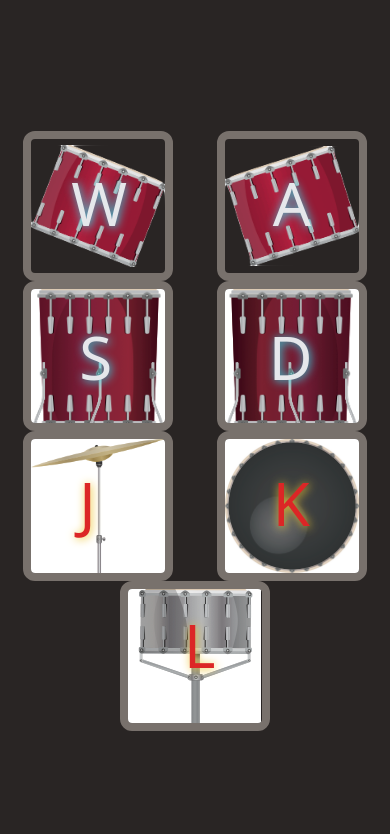
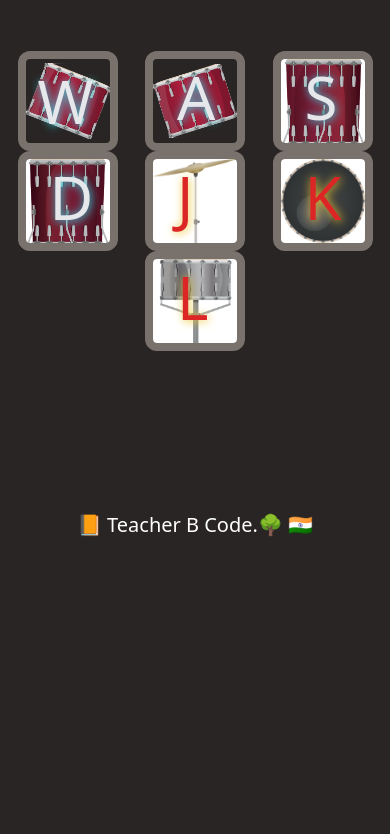
Before and after one commit to TeacherBCode/Drum-Pad, a plain HTML site: page index.html in a window 390 px wide. Shown: the part 293-1127 px from the top of the page. After the commit the page ends 872 px from the top, so only its background shows below. Drawn offline with Linux system fonts and the light colour scheme.

Commit message:
Resized to the Devices

```diff
--- a/index.html
+++ b/index.html
@@ -17,68 +17,68 @@
 
 
     <main class="">
-        <div class="text-7xl font-bold tracking-tight mt-20 pt-10 text-center my-10">
+        <div class="text-7xl font-bold mt-10 pt-10 text-center my-10">
             <h1>Drum 🥁 Pad</h1>
         </div>
 
-        <div class="justify-evenly flex flex-wrap my-20 py-20">
-            <div class="w-[150px] h-[150px] mx-[20px] flex justify-center items-center">
-                <button class=" relative w-[150px] h-[150px] overflow-hidden border-8 rounded-xl
-                        border-stone-500  hover:border-stone-300 hover:w-[140px] hover:h-[140px]">
+        <div class="justify-evenly flex flex-wrap my-20 py-10">
+            <div class=" w-[100px] h-[100px] mx-[10px] md:w-[150px] md:h-[150px] md:mx-[20px] flex justify-center items-center">
+                <button class=" relative w-[100px] h-[100px] md:w-[150px] md:h-[150px] overflow-hidden border-8 rounded-xl
+                        border-stone-500  hover:border-stone-300 hover:w-[90px] hover:h-[90px] md:hover:w-[140px] md:hover:h-[140px]">
                     <img  src="images/tom1.png" alt="tom1_drum_img">
-                    <p class=" text-6xl absolute bottom-10 left-10 text-gray-200 text-shade">W</p>
+                    <p class=" text-6xl absolute bottom-3 left-3 md:bottom-10 md:left-10 text-gray-200 text-shade">W</p>
                 </button>
             </div>
-            <div class="w-[150px] h-[150px] mx-[20px] flex justify-center items-center">
-                <button class=" relative w-[150px] h-[150px] overflow-hidden border-8 rounded-xl
-                        border-stone-500  hover:border-stone-300 hover:w-[140px] hover:h-[140px]">
+            <div class="w-[100px] h-[100px] mx-[10px] md:w-[150px] md:h-[150px] md:mx-[20px] flex justify-center items-center">
+                <button class=" relative w-[100px] h-[100px] md:w-[150px] md:h-[150px] overflow-hidden border-8 rounded-xl
+                        border-stone-500  hover:border-stone-300 hover:w-[90px] hover:h-[90px] md:hover:w-[140px] md:hover:h-[140px]">
                     <img  src="images/tom2.png" alt="tom2_drum_img">
-                    <p class=" text-6xl absolute bottom-10 left-12 text-gray-200 text-shade">A</p>
+                    <p class=" text-6xl absolute bottom-4 left-6 md:bottom-10 md:left-12 text-gray-200 text-shade">A</p>
                 </button>
             </div>
-            <div class="w-[150px] h-[150px] mx-[20px] flex justify-center items-center">
-                <button class=" relative w-[150px] h-[150px] overflow-hidden border-8 rounded-xl
-                        border-stone-500  hover:border-stone-300 hover:w-[140px] hover:h-[140px]">
+            <div class="w-[100px] h-[100px] mx-[10px] md:w-[150px] md:h-[150px] md:mx-[20px] flex justify-center items-center">
+                <button class=" relative w-[100px] h-[100px] md:w-[150px] md:h-[150px] overflow-hidden border-8 rounded-xl
+                        border-stone-500  hover:border-stone-300 hover:w-[90px] hover:h-[90px] md:hover:w-[140px] md:hover:h-[140px]">
                     <img  src="images/tom3.png" alt="tom3_drum_img">
-                    <p class=" text-6xl absolute bottom-9 left-12 text-gray-200 text-shade">S</p>
+                    <p class=" text-6xl absolute bottom-4 left-6 md:bottom-10 md:left-11 text-gray-200 text-shade">S</p>
                 </button>
             </div>
-            <div class="w-[150px] h-[150px] mx-[20px] flex justify-center items-center">
-                <button class=" relative w-[150px] h-[150px] overflow-hidden border-8 rounded-xl
-                        border-stone-500  hover:border-stone-300 hover:w-[140px] hover:h-[140px]">
+            <div class="w-[100px] h-[100px] mx-[10px] md:w-[150px] md:h-[150px] md:mx-[20px] flex justify-center items-center">
+                <button class=" relative w-[100px] h-[100px] md:w-[150px] md:h-[150px] overflow-hidden border-8 rounded-xl
+                        border-stone-500  hover:border-stone-300 hover:w-[90px] hover:h-[90px] md:hover:w-[140px] md:hover:h-[140px]">
                     <img  src="images/tom4.png" alt="tom4_drum_img">
-                    <p class=" text-6xl absolute bottom-9 left-11 text-gray-200 text-shade">D</p>
+                    <p class=" text-6xl absolute bottom-4 left-6 md:bottom-10 md:left-11 text-gray-200 text-shade">D</p>
                 </button>
             </div>
 
-            <div class="w-[150px] h-[150px] mx-[20px] flex justify-center items-center">
-                <button class=" relative w-[150px] h-[150px] overflow-hidden border-8 rounded-xl
-                        border-stone-500  hover:border-stone-300 hover:w-[140px] hover:h-[140px]">
+            <div class="w-[100px] h-[100px] mx-[10px] md:w-[150px] md:h-[150px] md:mx-[20px] flex justify-center items-center">
+                <button class=" relative w-[100px] h-[100px] md:w-[150px] md:h-[150px] overflow-hidden border-8 rounded-xl
+                        border-stone-500  hover:border-stone-300 hover:w-[90px] hover:h-[90px] md:hover:w-[140px] md:hover:h-[140px]">
                     <img  src="images/crash.png" alt="Crash_img">
-                    <p class=" text-6xl absolute bottom-10 left-12 text-red-600 text-shade-red">J</p>
+                    <p class=" text-6xl absolute bottom-4 left-6 md:bottom-10 md:left-12 text-red-600 text-shade-red">J</p>
                 </button>
             </div>
 
-            <div class="w-[150px] h-[150px] mx-[20px] flex justify-center items-center">
-                <button class=" relative w-[150px] h-[150px] overflow-hidden border-8 rounded-xl
-                        border-stone-500  hover:border-stone-300 hover:w-[140px] hover:h-[140px]">
+            <div class="w-[100px] h-[100px] mx-[10px] md:w-[150px] md:h-[150px] md:mx-[20px] flex justify-center items-center">
+                <button class=" relative w-[100px] h-[100px] md:w-[150px] md:h-[150px] overflow-hidden border-8 rounded-xl
+                        border-stone-500  hover:border-stone-300 hover:w-[90px] hover:h-[90px] md:hover:w-[140px] md:hover:h-[140px]">
                     <img  src="images/kick.png" alt="Kick_img">
-                    <p class=" text-6xl absolute bottom-10 left-12 text-red-600 text-shade-red">K</p>
+                    <p class=" text-6xl absolute bottom-4 left-6 md:bottom-10 md:left-12 text-red-600 text-shade-red">K</p>
                 </button>
             </div>
 
-            <div class="w-[150px] h-[150px] mx-[20px] flex justify-center items-center">
-                <button class=" relative w-[150px] h-[150px] overflow-hidden border-8 rounded-xl
-                        border-stone-500  hover:border-stone-300 hover:w-[140px] hover:h-[140px]">
+            <div class="w-[100px] h-[100px] mx-[10px] md:w-[150px] md:h-[150px] md:mx-[20px] flex justify-center items-center">
+                <button class=" relative w-[100px] h-[100px] md:w-[150px] md:h-[150px] overflow-hidden border-8 rounded-xl
+                        border-stone-500  hover:border-stone-300 hover:w-[90px] hover:h-[90px] md:hover:w-[140px] md:hover:h-[140px]">
                     <img  src="images/snare.png" alt="Snare_img">
-                    <p class=" text-6xl absolute bottom-12 left-14 text-red-600 text-shade-red">L</p>
+                    <p class=" text-6xl absolute bottom-4 left-6 md:bottom-7 md:left-12 text-red-600 text-shade-red">L</p>
                 </button>
             </div>
         </div>
     </main>
 
     <footer>
-        <div class="text-xl flex justify-center"  >
+        <div class="text-xl flex justify-center py-10"  >
             <p>📙 Teacher B Code.🌳 🇮🇳</p>
         </div>
 
```
Also changed, not shown: styles.css.
